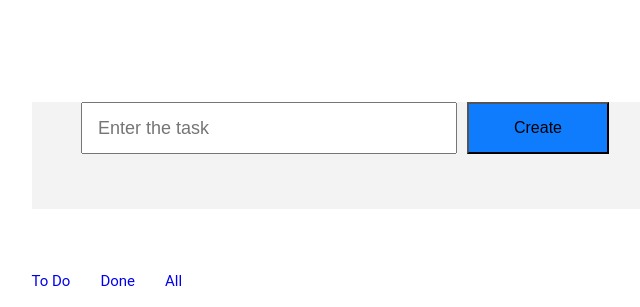
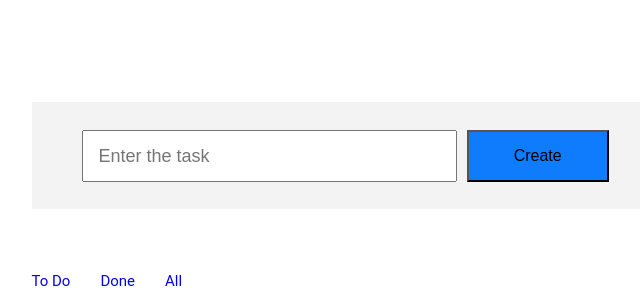
Before and after one commit to Kimmladshii/ToDO, a plain HTML site: page index.html in a window 1280 px wide. Shown: the whole page, without its empty margins (295-935 px from the left). Drawn offline with Linux system fonts and the light colour scheme.

Commit message:
Fix form-Ticket/ change justify content to padding CSS

```diff
--- a/style.css
+++ b/style.css
@@ -43,7 +43,7 @@ a {
 
 .form-Ticket {
   display: flex;
-  justify-content: center;
+  padding: 28px 50px;
 }
 
 .input-task {
```
